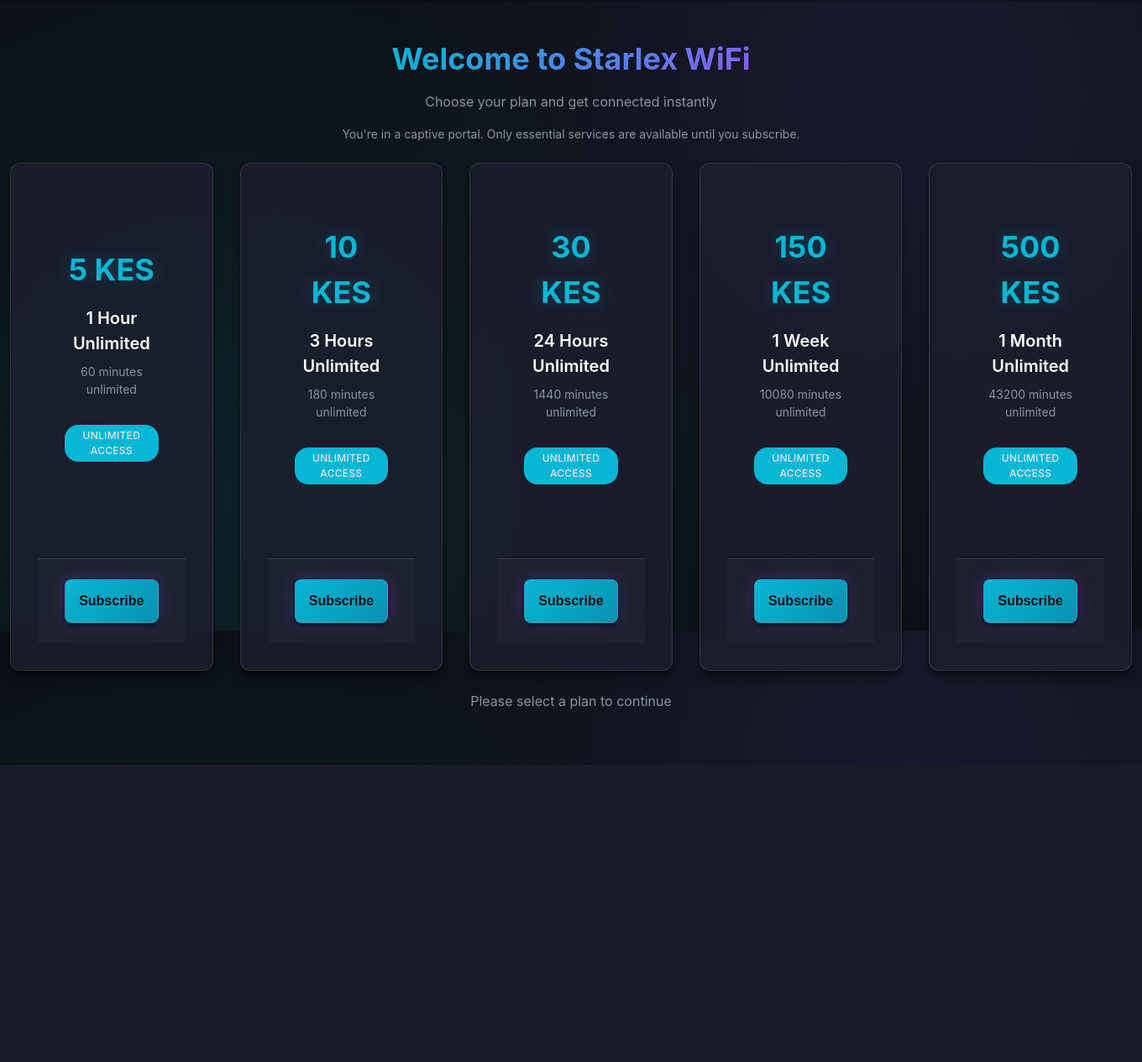
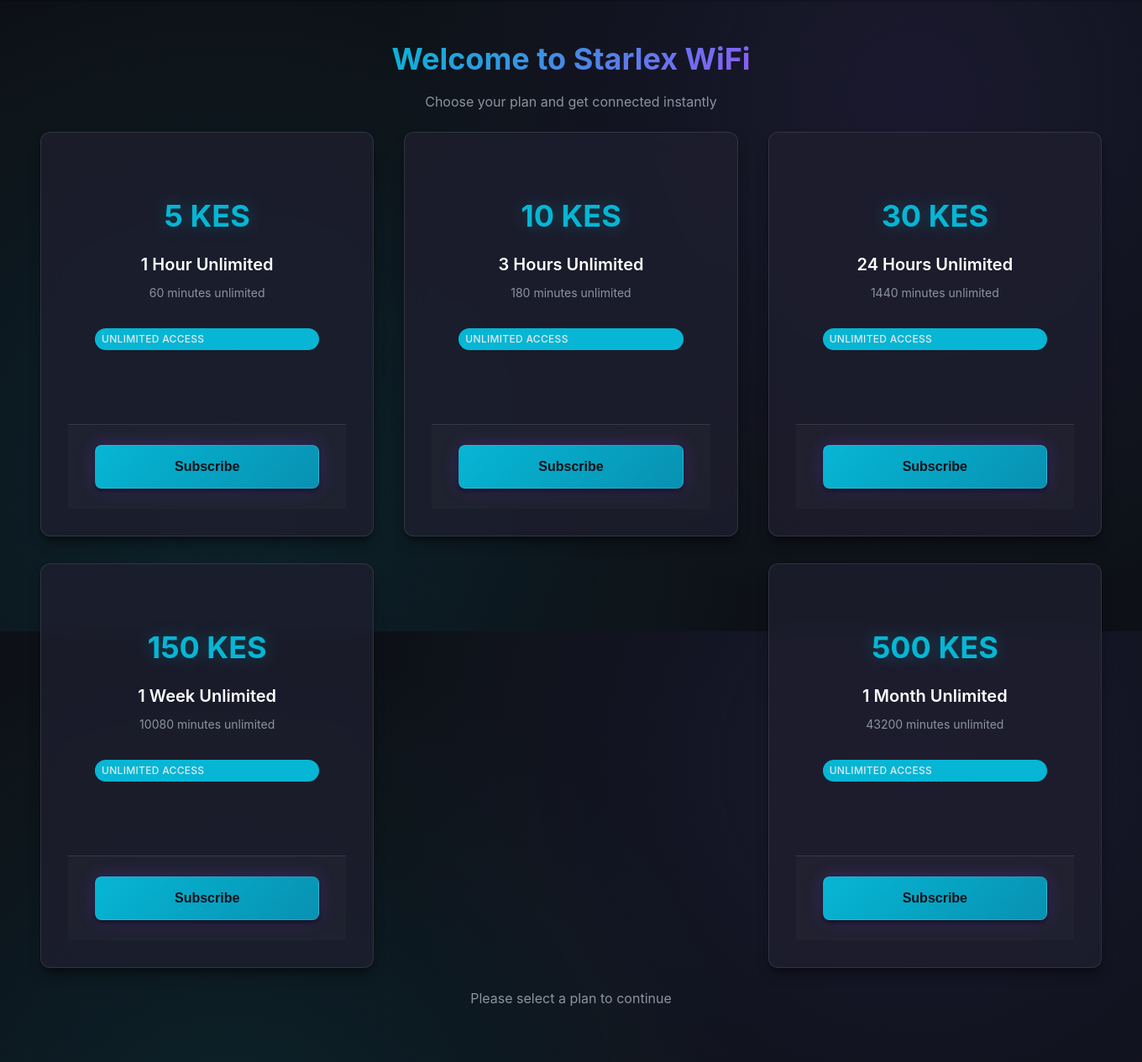
Before and after one commit to wh1t3h4ts/alexhacks, a Django app: page /portal/ in a window 1360 px wide. Shown: the part 48-1313 px from the top of the page at 84% size. Before the commit the page ends 959 px from the top, so only its background shows below. Run offline with Django 4.2, Linux system fonts and the light colour scheme.

Commit message:
Minor changes

```diff
--- a/static/css/starlex.css
+++ b/static/css/starlex.css
@@ -580,11 +580,11 @@
   outline-offset: 2px;
 }
 
-/* Subscription Plans Grid - Flexbox Layout for Single Row */
+/* Subscription Plans Grid - 3 Cards Per Row Layout */
 .plans-grid {
   display: flex;
   flex-wrap: wrap;
-  gap: var(--spacing-lg);
+  gap: var(--spacing-xl);
   width: 100%;
   max-width: 1400px;
   margin: 0 auto;
@@ -607,12 +607,12 @@
   }
 }
 
-/* Plan Cards - Flexbox Layout for Equal Distribution */
+/* Plan Cards - Rectangular Layout for 3 Cards Per Row */
 .plan-card {
   flex: 1;
-  min-width: 400px;
-  max-width: 600px;
-  min-height: 140px;
+  min-width: 300px;
+  max-width: 400px;
+  min-height: 120px;
   display: flex;
   flex-direction: column;
   justify-content: space-between;
@@ -1703,7 +1703,7 @@
 
   /* Mobile plan cards - optimized compact height for mobile */
   .plan-card {
-    min-height: 125px;
+    min-height: 100px;
   }
 
   /* Mobile menu styles */
@@ -1728,13 +1728,13 @@
     flex-direction: row;
     flex-wrap: wrap;
     justify-content: space-between;
-    gap: var(--spacing-lg);
+    gap: var(--spacing-xl);
   }
 
   .plan-card {
     flex: 1;
-    min-width: 500px;
-    max-width: calc(50% - var(--spacing-md));
+    min-width: 300px;
+    max-width: calc(50% - var(--spacing-lg));
   }
 
   .navbar-toggler { display: none; }
@@ -1747,7 +1747,7 @@
   }
 
   .plans-grid {
-    flex-wrap: nowrap;
+    flex-wrap: wrap;
     justify-content: space-between;
     gap: var(--spacing-xl);
     max-width: 1400px;
@@ -1756,8 +1756,8 @@
 
   .plan-card {
     flex: 1;
-    min-width: 200px;
-    max-width: none;
+    min-width: 350px;
+    max-width: calc(33.333% - var(--spacing-lg));
   }
 
   /* Sidebar becomes visible */
@@ -1768,7 +1768,7 @@
 
 @media (min-width: 1280px) {
   .plans-grid {
-    flex-wrap: nowrap;
+    flex-wrap: wrap;
     justify-content: space-between;
     gap: var(--spacing-xl);
     max-width: 1400px;
@@ -1777,8 +1777,8 @@
 
   .plan-card {
     flex: 1;
-    min-width: 180px;
-    max-width: none;
+    min-width: 380px;
+    max-width: calc(33.333% - var(--spacing-lg));
   }
 
   .container {
--- a/templates/portal/landing.html
+++ b/templates/portal/landing.html
@@ -23,9 +23,6 @@
       Welcome to Starlex WiFi
     </h1>
     <p class="text-muted mb-6">Choose your plan and get connected instantly</p>
-    <div class="text-sm text-muted mb-8">
-      <p>You're in a captive portal. Only essential services are available until you subscribe.</p>
-    </div>
   </div>
 
   <form method="post" action="{% url 'portal:choose_plan' %}" id="plan-form">
```
